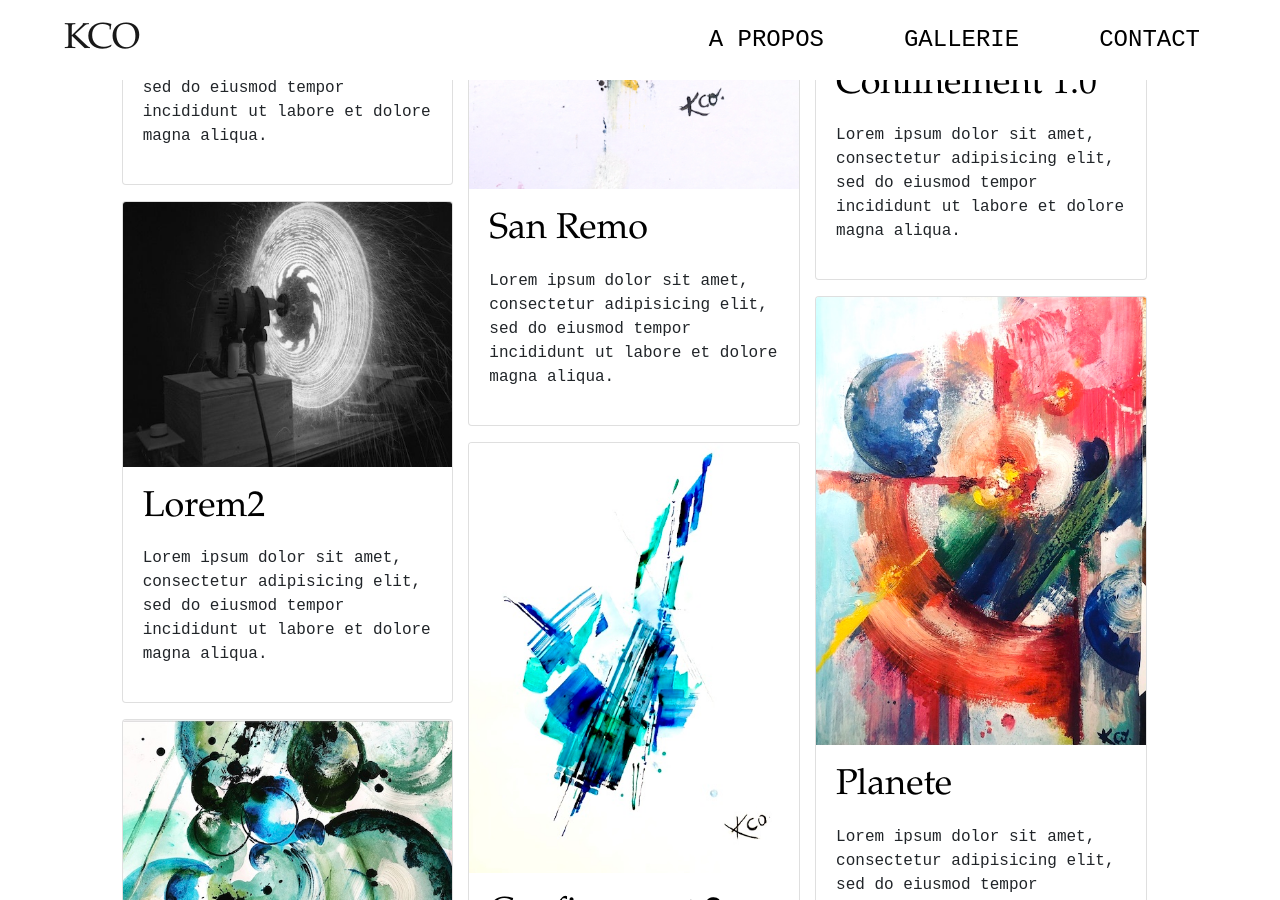
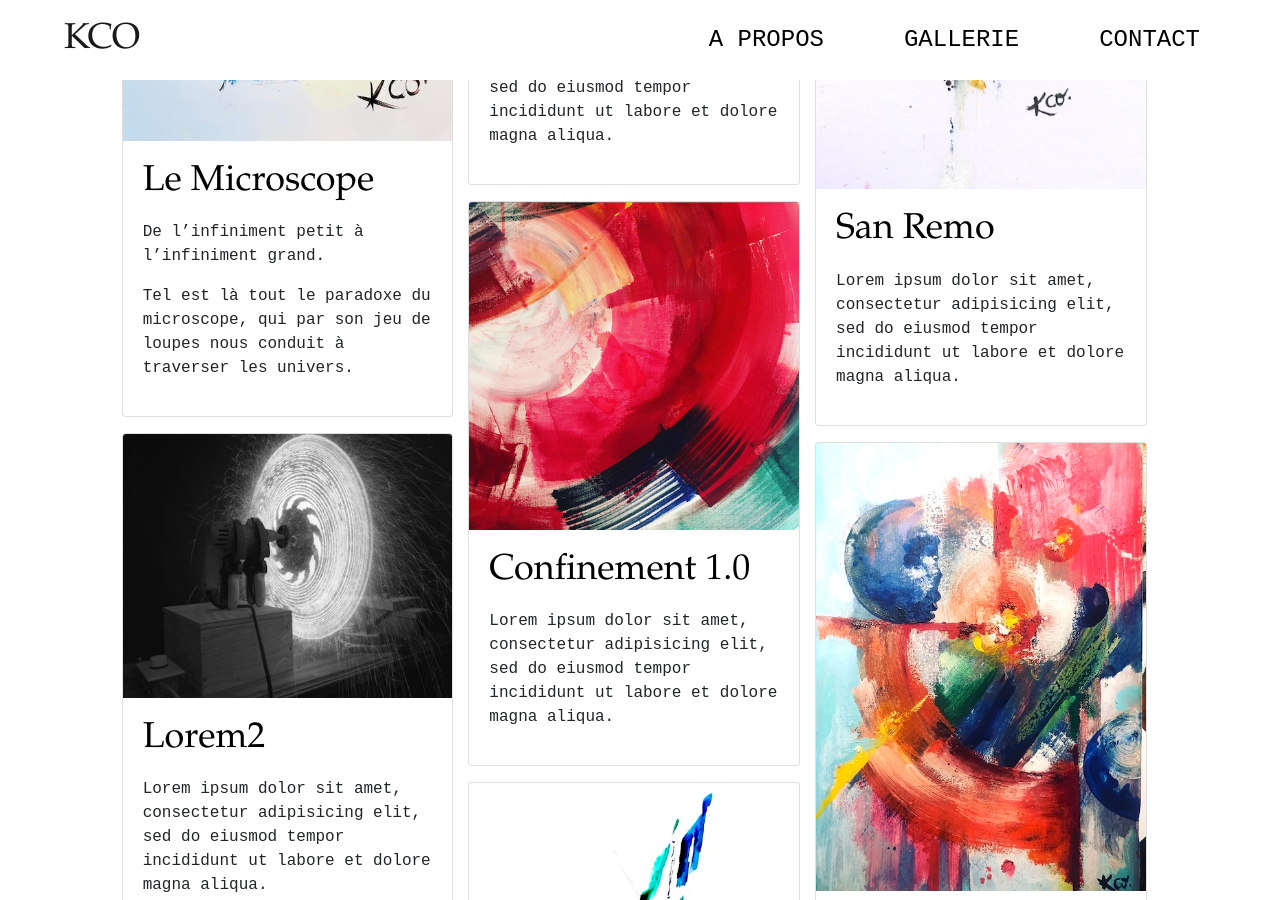
Before and after one commit to Kco-Art/kco-art, a Jekyll site: the page built from index.html, in a window 1280 px wide and 900 px high, scrolled down 1016 px. Built offline with Jekyll 4.4.1, drawn with Linux system fonts in a browser that asks for light colours.

Commit message:
add microscope

```diff
--- a/_data/gallery.yml
+++ b/_data/gallery.yml
@@ -1,3 +1,4 @@
+- microscope
 - galaxy
 - confinement_1
 - confinement_3
--- a/_data/home_grid.yml
+++ b/_data/home_grid.yml
@@ -1,3 +1,4 @@
+- title: Le Microscope
 - title: Confinement
 - title: San Remo
 - title: Confinement 1.0
--- a/_data/images.yml
+++ b/_data/images.yml
@@ -40,3 +40,5 @@
   path: /san-remo/sanremo_3.png
 - identifier: sanremo_4
   path: /san-remo/sanremo_4.jpg
+- identifier: microscope
+  path: /technique/microscope.jpg
--- /dev/null
+++ b/_posts/2021-08-31-microscope.html
@@ -0,0 +1,34 @@
+---
+title: Le Microscope
+images:
+- microscope
+excerpt_separator: <!--more-->
+---
+<p>
+  De l’infiniment petit à l’infiniment grand.
+</p>
+<p>
+  Tel est là tout le paradoxe du microscope, qui par son jeu de loupes nous conduit à traverser les univers.
+</p>
+<!--more-->
+<p>
+  Sur le valet, l’imperceptible tache rouge, dans sa platine, soumise à l’examen de ses aspérités. L’œil arrimé à l’oculaire, le curieux espère en pénétrer les mystères. Il emprunte bientôt le tunnel de sa réalité augmentée.
+</p>
+<p>
+  Sur les parois du tube optique, la lumière se fraie un pénible chemin. Contenue, filtrée, domptée dans l’étau de la technique, elle collabore le temps de l’expérience, nourrissant l’illusion de maîtrise et la fantaisie des hommes.
+</p>
+<p>
+  Tandis que danse la tourelle, se jouant des objectifs, l’esprit vagabonde et construit.
+</p>
+<p>
+  Éclat des images, et éclat de génie.
+</p>
+<p>
+  Tourments et espoirs.
+</p>
+<p>
+  L'histoire s’écrit.
+</p>
+<p>
+  Kco
+</p>
```
Also changed, not shown: images/technique/microscope.jpg (added).
